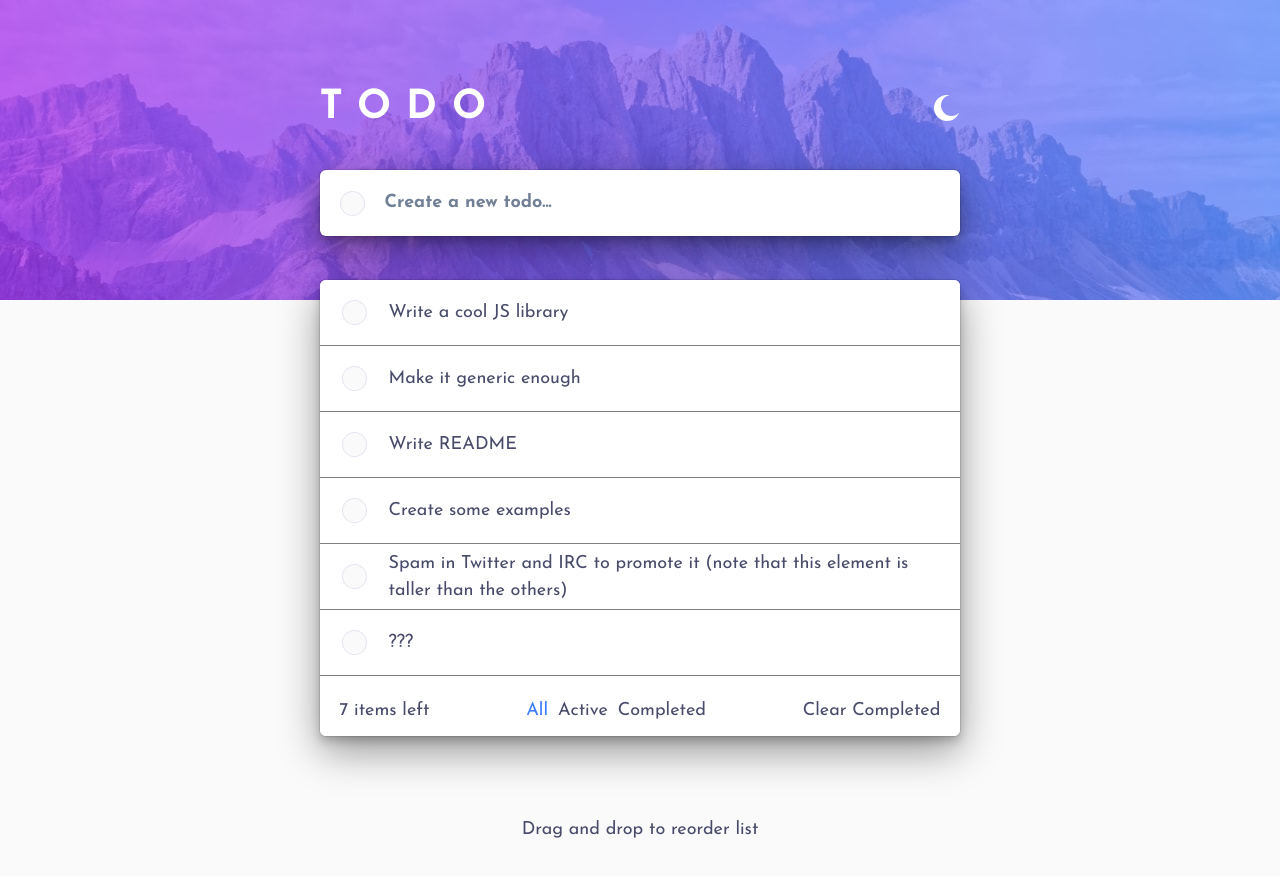
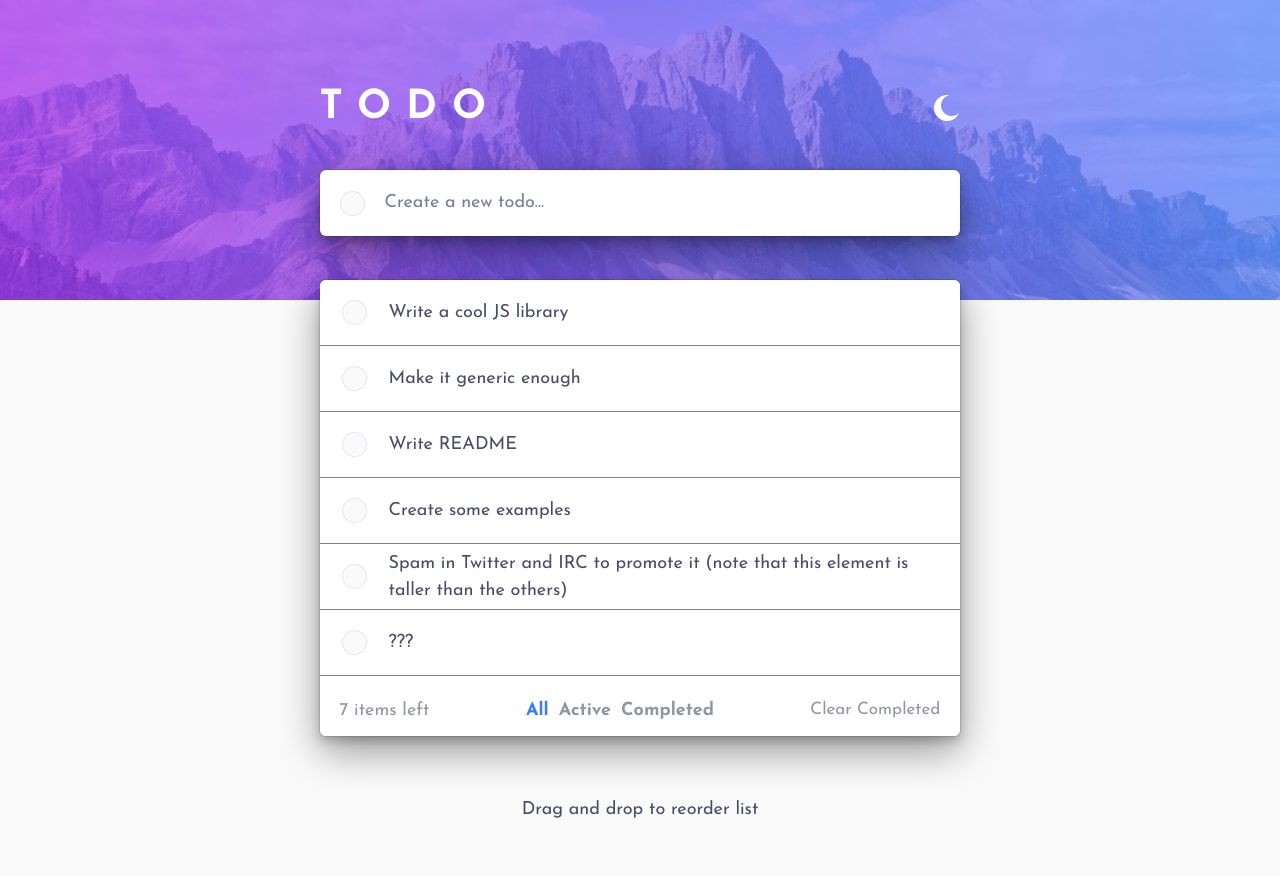
Before and after one commit to Ricuesta86/todo-app-frontend, a React (Vite) app: page / in a window 1280 px wide. Shown: the top 876 px of the page. Built offline with nearby package versions, Linux system fonts and the light colour scheme.

Commit message:
Add styles App

```diff
--- a/src/App.tsx
+++ b/src/App.tsx
@@ -142,6 +142,8 @@ function App() {
 
   const bg = useColorModeValue("hsl(0, 0%, 100%)", "hsl(235, 24%, 19%)");
   const bgCard = useColorModeValue("hsl(0, 0%, 100%)", "hsl(235, 24%, 19%)");
+  const textColor = useColorModeValue("hsl(236, 9%, 61%)", "hsl(236, 9%, 61%)");
+  const hoverColor = useColorModeValue("hsl(235, 19%, 35%)", "hsl(236, 9%, 61%)");
 
   return (
     <Box height={"800px"} maxW={"2x1"}>
@@ -189,7 +191,6 @@ function App() {
           <Input
             _focus={{}}
             _placeholder={{fontSize: "18px"}}
-            fontWeight={"700"}
             placeholder="Create a new todo..."
             value={text}
             variant="unstyled"
@@ -227,6 +228,7 @@ function App() {
             alignItems={"center"}
             bg={bgCard}
             borderBottomRadius={"md"}
+            color={textColor}
             direction={"row"}
             height={"52px"}
             justifyContent={"space-between"}
@@ -234,8 +236,9 @@ function App() {
             padding={"10px 20px"}
           >
             <Box>{todos.length} items left</Box>
-            <Flex direction={"row"} gap="10px">
+            <Flex direction={"row"} fontWeight={700} gap="10px">
               <Text
+                _hover={{color: hoverColor}}
                 color={view === "all" ? "hsl(220, 98%, 61%)" : ""}
                 cursor={"pointer"}
                 onClick={() => setView("all")}
@@ -243,6 +246,7 @@ function App() {
                 All
               </Text>
               <Text
+                _hover={{color: hoverColor}}
                 color={view === "active" ? "hsl(220, 98%, 61%)" : ""}
                 cursor={"pointer"}
                 onClick={() => setView("active")}
@@ -250,6 +254,7 @@ function App() {
                 Active
               </Text>
               <Text
+                _hover={{color: hoverColor}}
                 color={view === "completed" ? "hsl(220, 98%, 61%)" : ""}
                 cursor={"pointer"}
                 onClick={() => setView("completed")}
@@ -257,14 +262,20 @@ function App() {
                 Completed
               </Text>
             </Flex>
-            <Box cursor={"pointer"} onClick={() => handleCleanCompleted()}>
+            <Box
+              _hover={{color: hoverColor}}
+              cursor={"pointer"}
+              fontSize={"17px"}
+              fontWeight={400}
+              onClick={() => handleCleanCompleted()}
+            >
               Clear Completed
             </Box>
           </Flex>
         </Stack>
       </Stack>
       <Stack>
-        <Text align={"center"} marginY={"80px"}>
+        <Text align={"center"} marginY={"60px"}>
           Drag and drop to reorder list
         </Text>
       </Stack>
```
